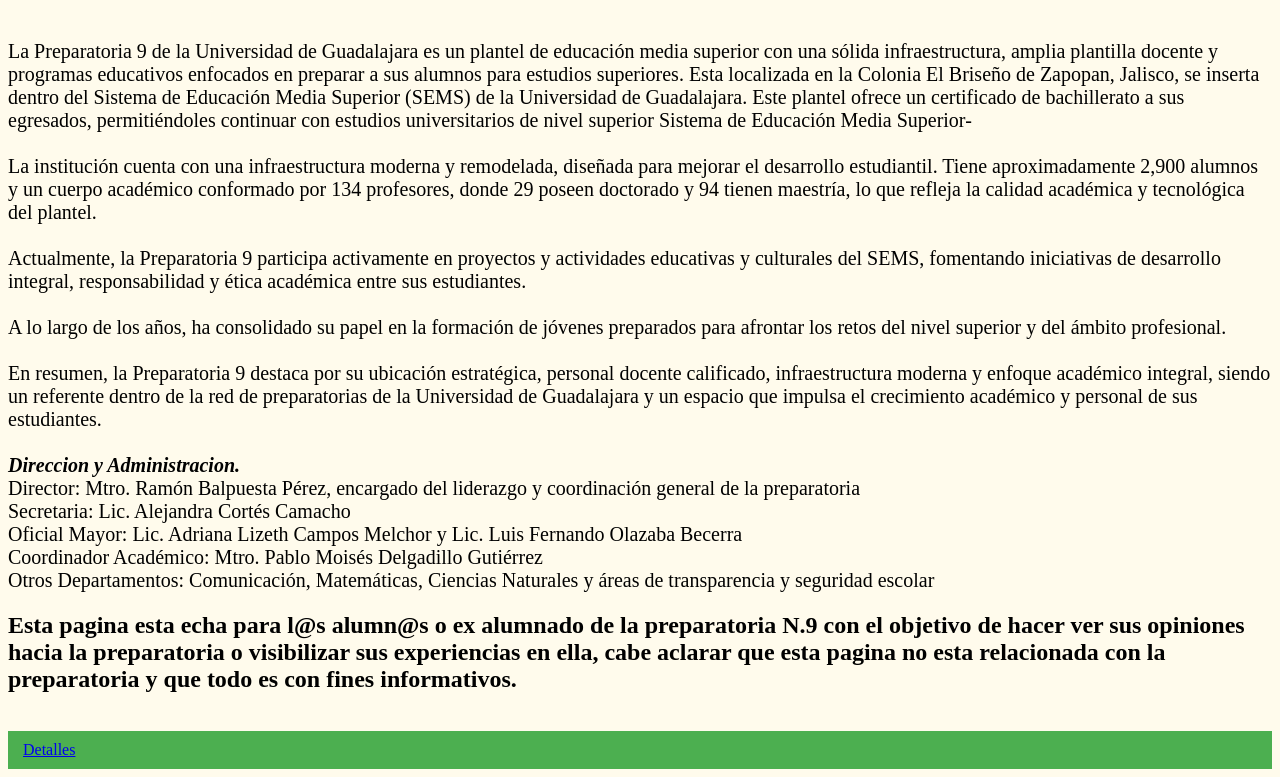
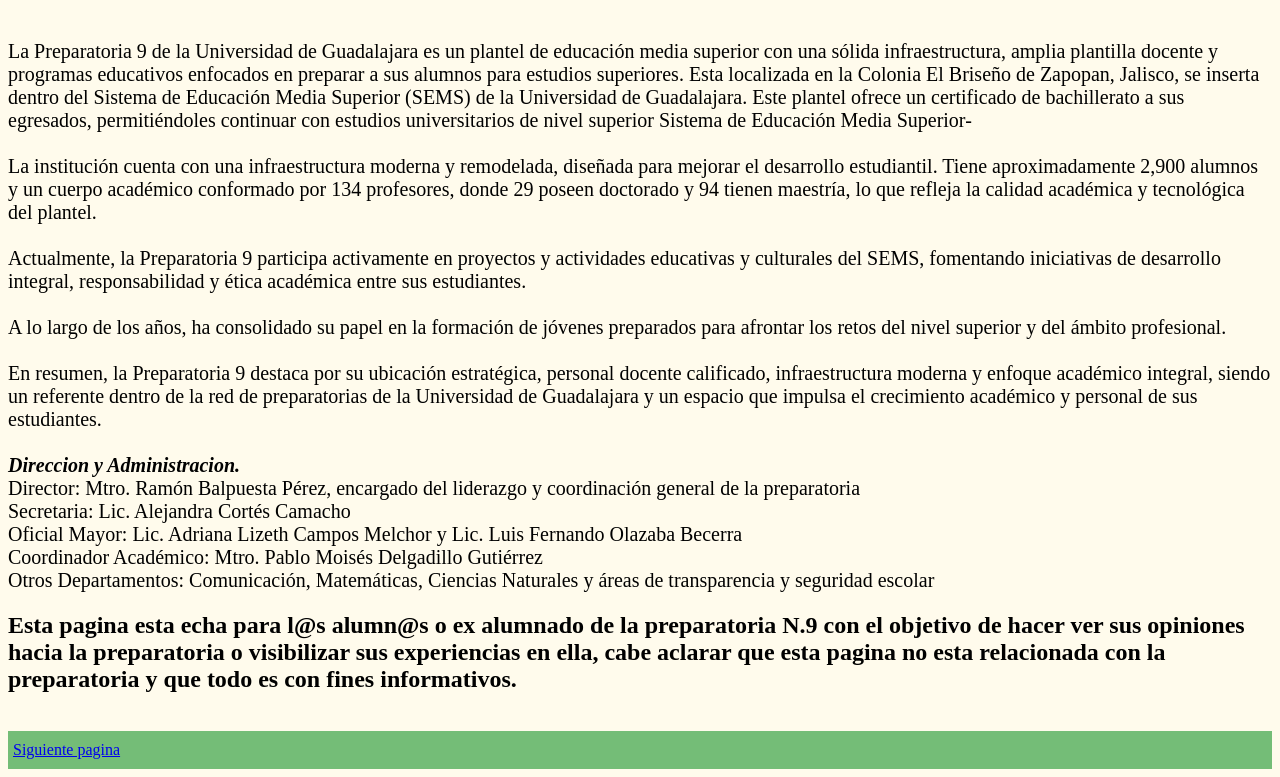
Before and after one commit to Mr-Therrian/Buzon-de-quejas-preparatoria-N-9, a plain HTML site: page index.html in a window 1280 px wide. Shown: the part 917-1694 px from the top of the page. Drawn offline with Linux system fonts and the light colour scheme.

Commit message:
actualizar

```diff
--- a/cd.css
+++ b/cd.css
@@ -43,8 +43,8 @@
     background-color: rgb(255, 251, 236);
 }
 div.boton{
-            padding: 10px 15px;
-            background-color: #4CAF50;
+            padding: 10px 5px;
+            background-color: #74bd77;
             color: white;
             border: none;
             cursor: pointer;
--- a/index.html
+++ b/index.html
@@ -69,7 +69,7 @@
      <h2>Esta pagina esta echa para l@s alumn@s o ex alumnado de la preparatoria N.9 con el objetivo de hacer ver sus opiniones hacia la preparatoria o visibilizar sus experiencias en ella, cabe aclarar que esta pagina no esta relacionada con la preparatoria y que todo es con fines informativos.</h2>
      <br>
      <div class="boton">
-    <a href="index.html" >Detalles</a>
+    <a href="index.html" >Siguiente pagina</a>
     </div>
 
 
```
